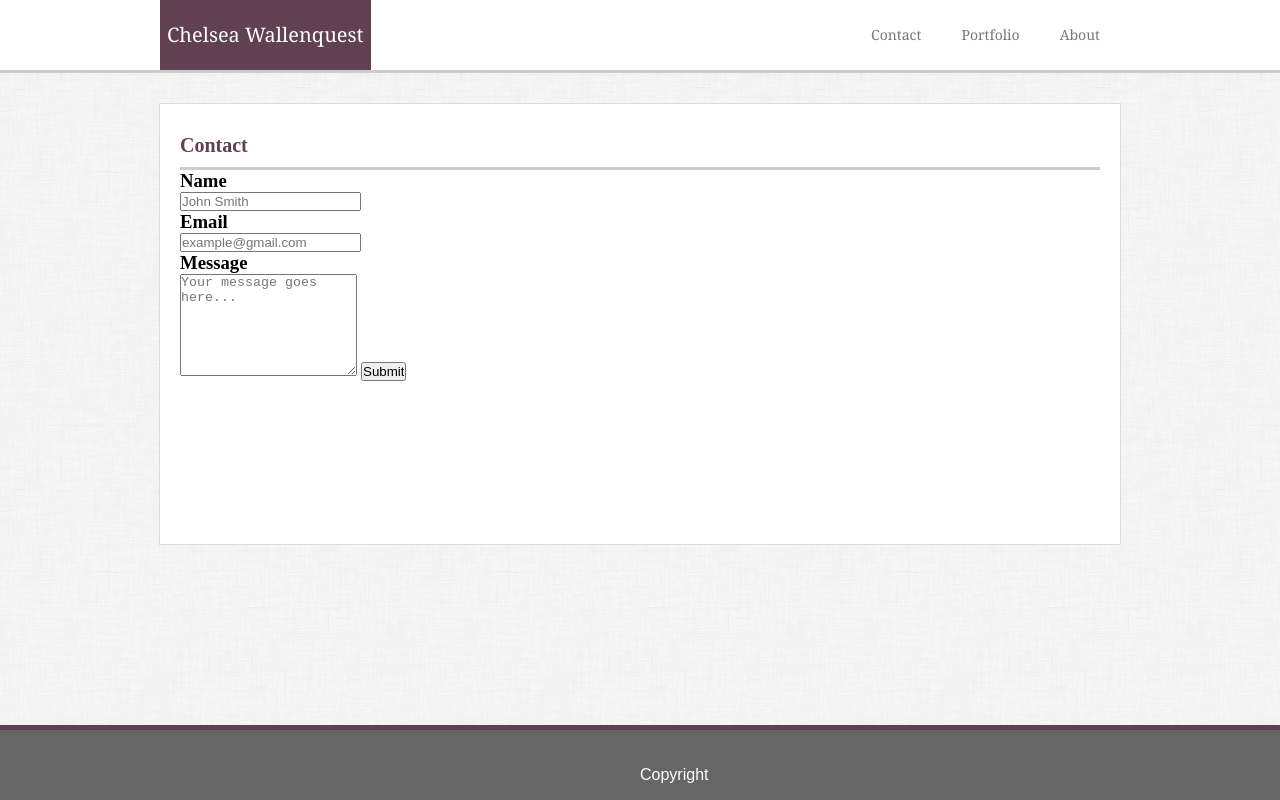
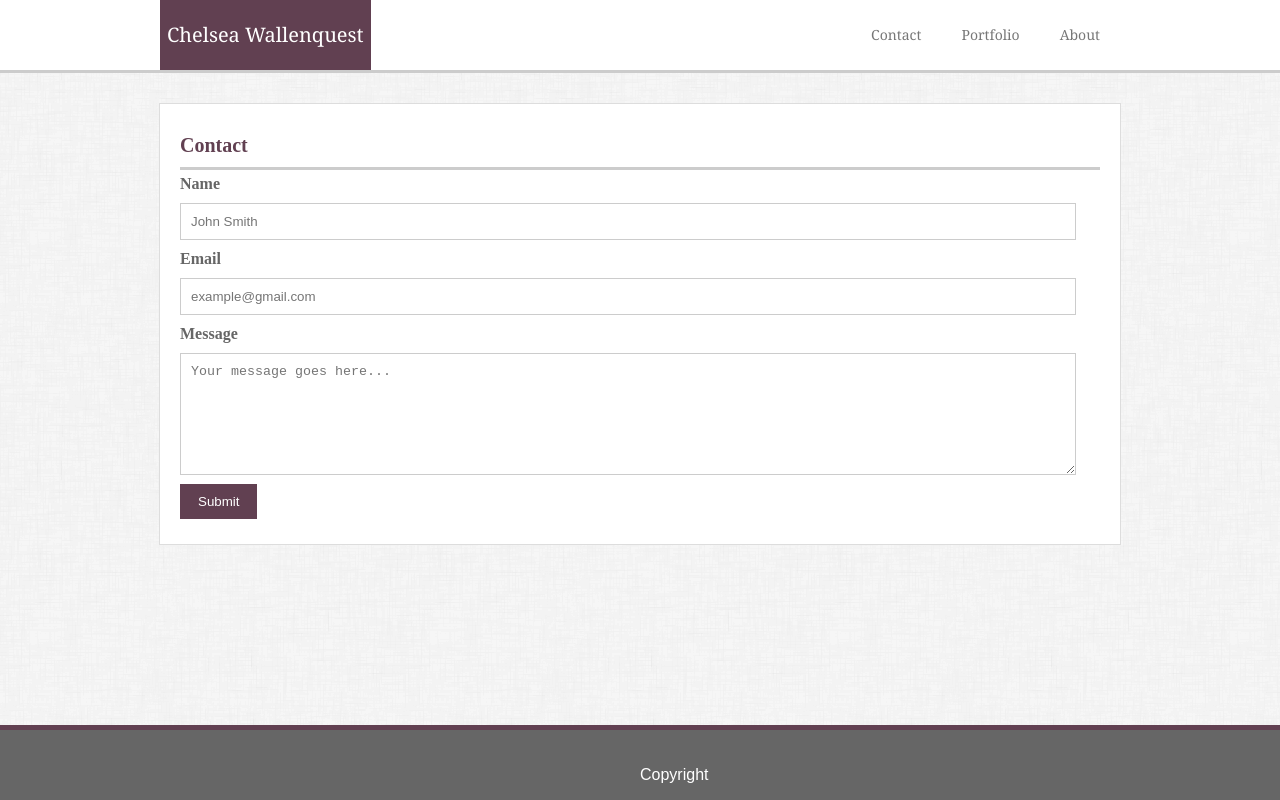
Before and after one commit to ChelseaLaura419/Basic-Portfolio, a plain HTML site: page contact.html in a window 1280 px wide. Drawn offline with Linux system fonts and the light colour scheme.

Commit message:
contact style

```diff
--- a/assets/css/style.css
+++ b/assets/css/style.css
@@ -97,3 +97,28 @@ footer {
     display: inline-block;
     line-height: 70px;
 }
+
+h3 {
+    color: #666666;
+    font-size: 16px;
+    font-style: bold;
+    padding: 5px 0px
+}
+
+input[type=text], select, textarea {
+    width: 95%;
+    padding: 10px;
+    border: 1px solid #cccccc;
+    margin: 5px 0px;
+}
+
+input[type=submit] {
+    background-color: #614051;
+    color: #ffffff;
+    padding: 10px 18px;
+    border: none;
+}
+
+input[type=submit]:hover {
+    background-color: goldenrod
+}
```
Also changed, not shown: contact.html (+2 -0 lines).
